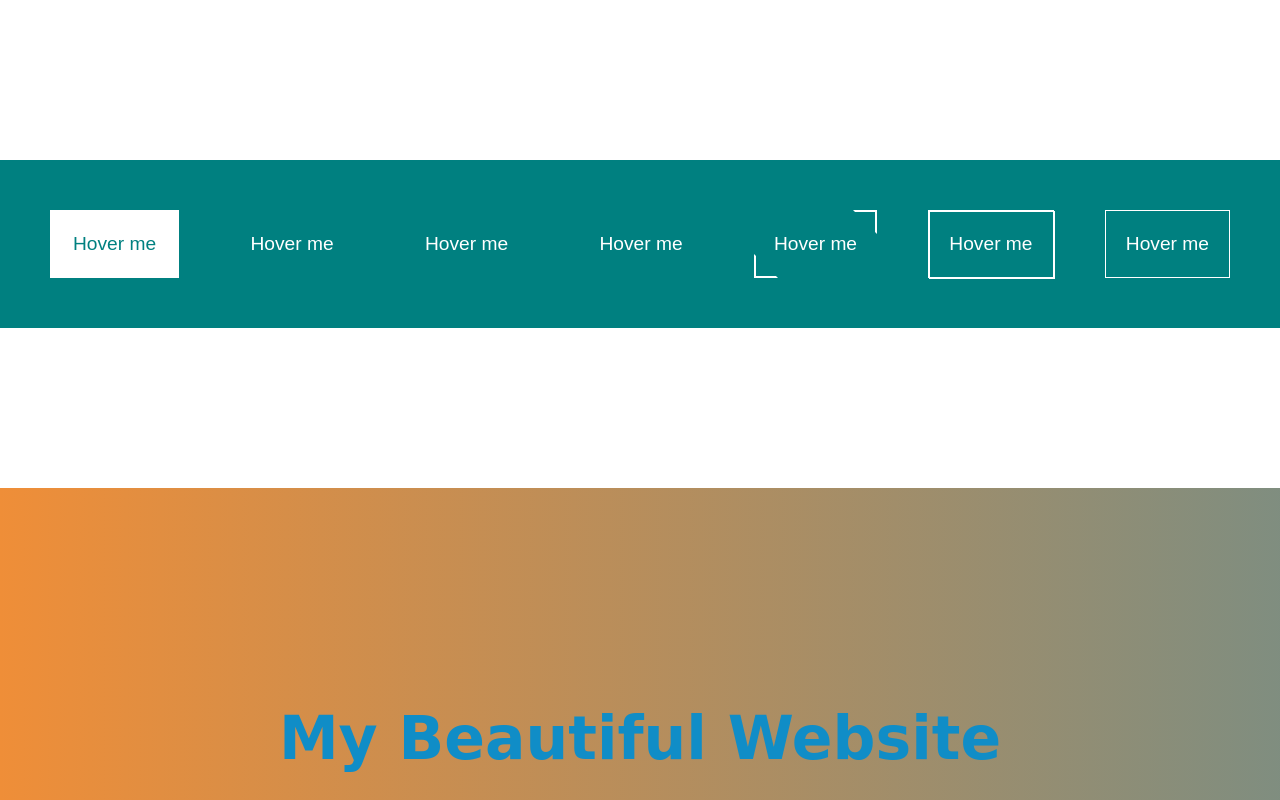
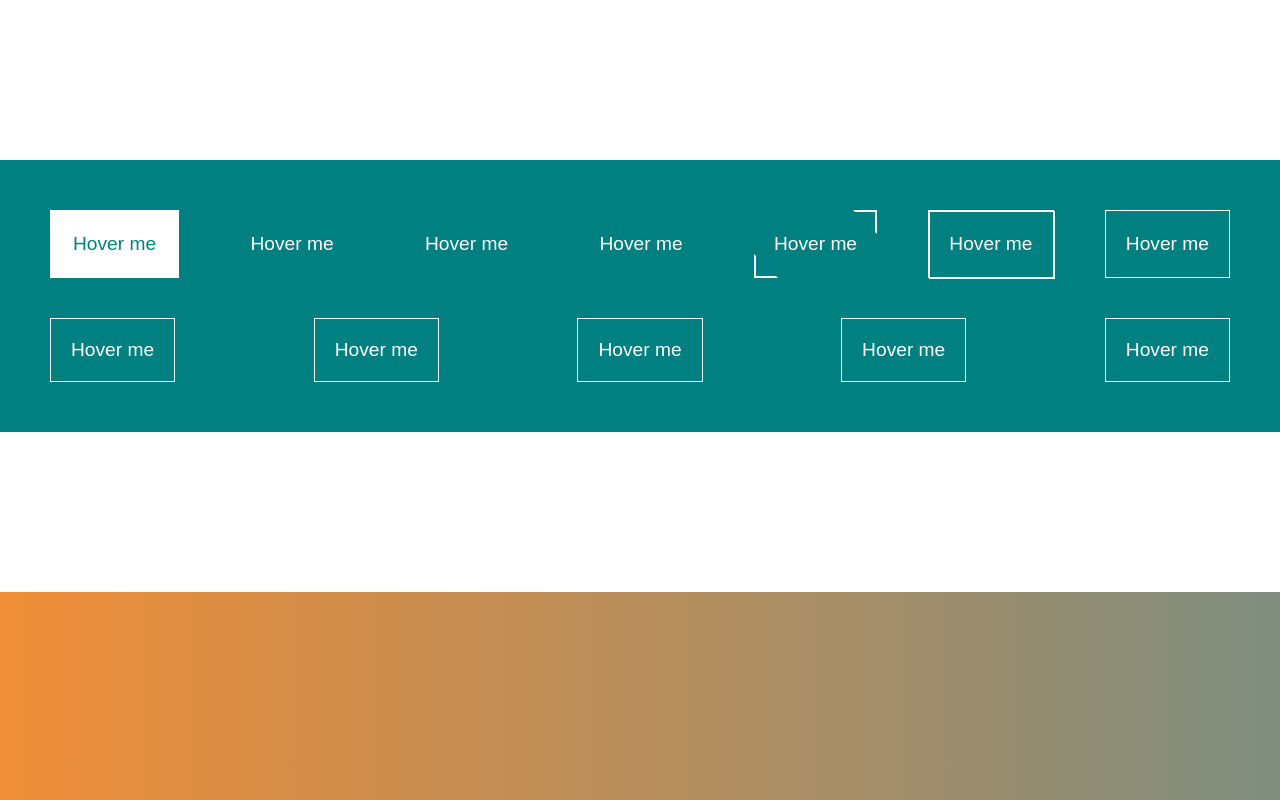
Before and after one commit to matheusalxds/css3-master-series-css-animations-transforms-transitions, a website: page index.html in a window 1280 px wide. Shown: the top 800 px of the page. Drawn offline with Linux system fonts and the light colour scheme; a web font is replaced by a local one.

Commit message:
Finished the chapter about hovers

```diff
--- a/index.html
+++ b/index.html
@@ -19,6 +19,11 @@
         <button class="btn btn__5">Hover me</button>
         <button class="btn btn__6">Hover me</button>
         <button class="btn btn__7">Hover me</button>
+        <button class="btn btn__8">Hover me</button>
+        <button class="btn btn__9">Hover me</button>
+        <button class="btn btn__10">Hover me</button>
+        <button class="btn btn__11">Hover me</button>
+        <button class="btn btn__12">Hover me</button>
       </div>
     </section>
     <section class="section-gradient">
--- a/sass/_button.scss
+++ b/sass/_button.scss
@@ -6,7 +6,6 @@
   border: 0px;
   cursor: pointer;
   font-size: 1.2em;
-
 
   &__wrapper {
     display: flex;
@@ -227,7 +226,7 @@
       left: 0px;
       background-color: #fff;
       z-index: -1;
-      transition: width .3s cubic-bezier(1,.03,.74,.32);
+      transition: width .3s cubic-bezier(1, .03, .74, .32);
     }
 
     &:hover::before {
@@ -238,4 +237,148 @@
       color: teal;
     }
   }
+
+  &__8 {
+    border: solid 1px #ffffff;
+    position: relative;
+    overflow: hidden;
+    z-index: 1;
+
+    transition: color .4s;
+
+    &::before {
+      content: '';
+      position: absolute;
+      width: 0%;
+      height: 100%;
+      top: 0;
+      left: -15px;
+      background-color: #ffffff;
+      transition: width .4s cubic-bezier(1, .03, .74, .32);
+      transform: skew(-20deg);
+      z-index: -1;
+    }
+
+    &:hover::before {
+      width: 130%;
+    }
+
+    &:hover {
+      color: teal;
+    }
+  }
+
+  &__9 {
+    border: solid 1px #ffffff;
+    position: relative;
+    overflow: hidden;
+    z-index: 1;
+
+    transition: color .4s;
+
+    &::before {
+      content: '';
+      position: absolute;
+      width: 0%;
+      height: 0%;
+      top: -30px;
+      left: -30px;
+      background-color: #ffffff;
+      transition: width .4s, height .4s;
+      transform: rotate(45deg) translateX(0);
+      z-index: -1;
+    }
+
+    &:hover::before {
+      width: 200%;
+      height: 300%;
+    }
+
+    &:hover {
+      color: teal;
+    }
+  }
+
+  &__10 {
+    border: solid 1px #ffffff;
+    position: relative;
+
+    z-index: 1;
+
+    transition: color .4s;
+
+    &::before {
+      content: '';
+      position: absolute;
+      width: 100%;
+      height: 0%;
+      top: 0;
+      left: 0;
+      background-color: #ffffff;
+      transition: height .4s cubic-bezier(1, .03, .74, .32);
+      z-index: -1;
+    }
+
+    &::after {
+      content: '';
+      position: absolute;
+      width: 100%;
+      height: 0%;
+      bottom: 0;
+      left: 0;
+      background-color: #ffffff;
+      transition: height .4s cubic-bezier(1, .03, .74, .32);
+      z-index: -1;
+    }
+
+    &:hover::after,
+    &:hover::before {
+      height: 100%;
+    }
+
+    &:hover {
+      color: teal;
+    }
+  }
+
+  &__11 {
+    border: solid 1px #ffffff;
+    transition: border-radius .3s;
+
+    &:hover {
+      border-radius: 20px;
+    }
+  }
+
+  &__12 {
+    border: solid 1px #ffffff;
+    position: relative;
+    overflow: hidden;
+    z-index: 1;
+
+    transition: color .6s;
+
+    &::before {
+      content: '';
+      position: absolute;
+      top: -25px;
+      left: -25px;
+      width: 0%;
+      height: 0%;
+      background-color: #ffffff;
+      transform: rotate(30deg);
+      transition: all .5s;
+      border-radius: 80%;
+      z-index: -1;
+    }
+
+    &:hover::before {
+      width: 200%;
+      height: 300%;
+    }
+
+    &:hover {
+      color: teal;
+    }
+  }
 }
```
Also changed, not shown: css/style.css.
